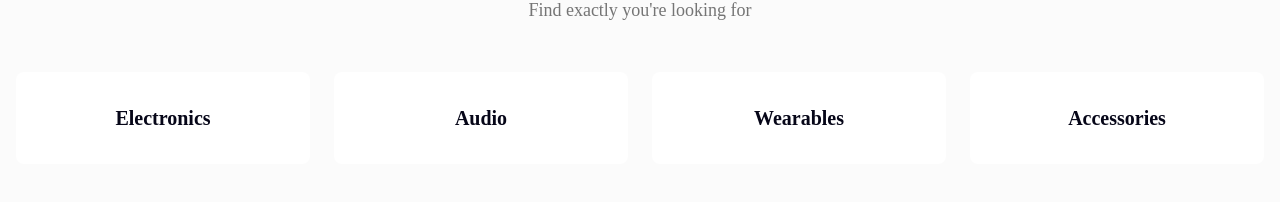
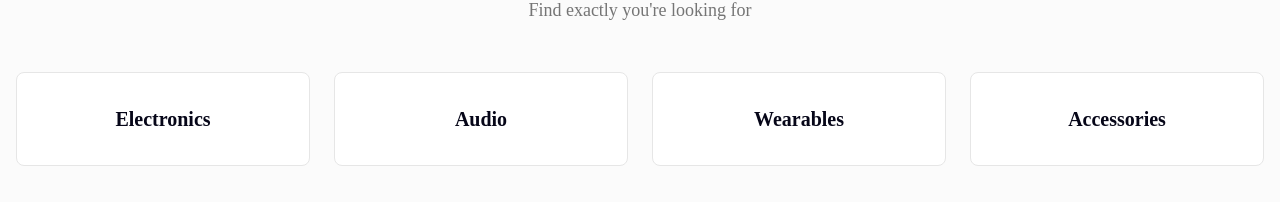
Before and after one commit to mohammadmehdidalvandii/shopHub-frontend, a Next.js app: page / in a window 1280 px wide. Shown: the part 1722-1924 px from the top of the page. Built offline with nearby package versions, Linux system fonts and the light colour scheme.

Commit message:
fixed categories section

```diff
--- a/src/components/templates/home/Categories/Categories.tsx
+++ b/src/components/templates/home/Categories/Categories.tsx
@@ -16,7 +16,7 @@ const Categories:React.FC = ()=>{
                         href={`/Products?category=${category.toLowerCase()}`}
                         className='group'
                     >
-                        <div className="bg-white rounded-lg p-8 text-center hover:shadow-lg transition-all duration-300  border-border">
+                        <div className="bg-white rounded-lg p-8 text-center hover:shadow-lg transition-all duration-300 border  border-border">
                             <h3 className="text-xl font-robotBold font-bold group-hover:text-primary transition-colors">
                                 {category}
                             </h3>
```
